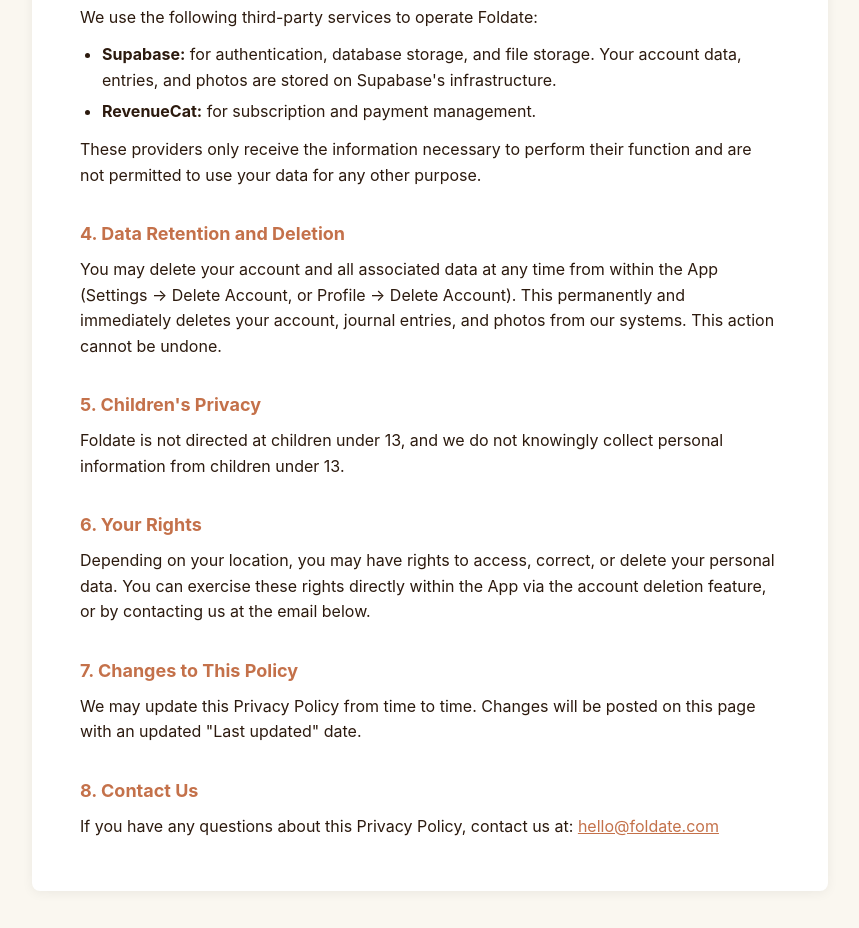
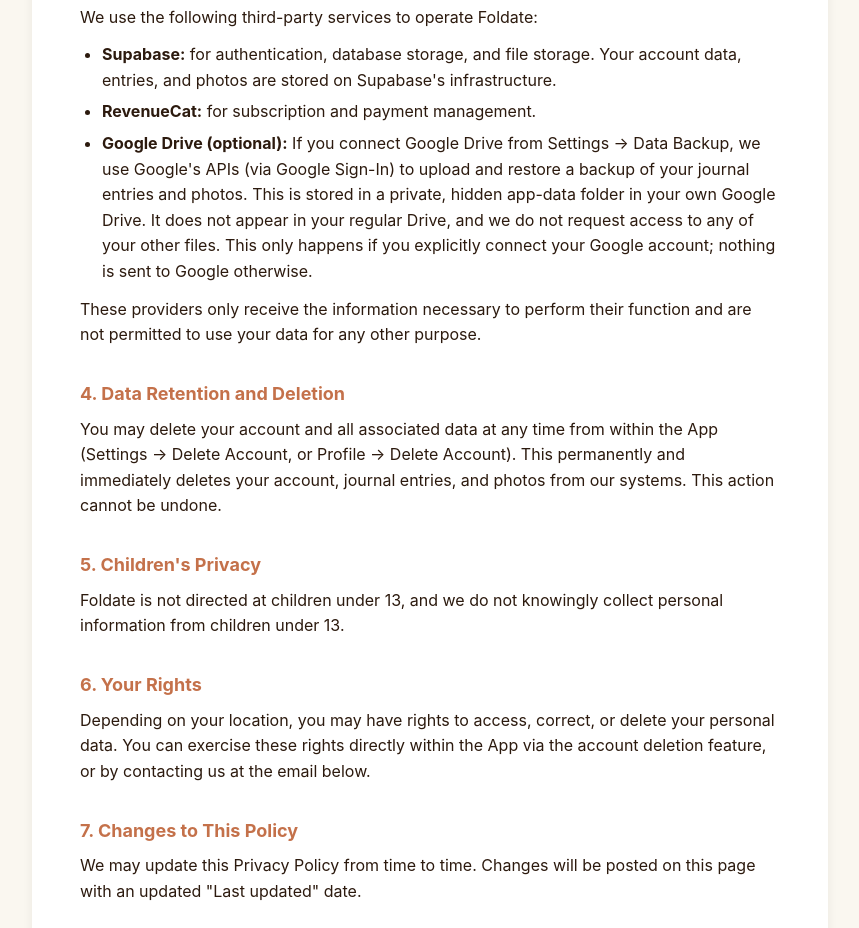
Before and after one commit to foldate/foldate-legal, a plain HTML site: page privacy-policy.html in a window 1280 px wide. Shown: the part 786-1714 px from the top of the page, without its empty margins (210-1069 px from the left). Drawn offline with Linux system fonts and the light colour scheme.

Commit message:
Add Google Drive backup information to privacy policy

```diff
--- a/privacy-policy.html
+++ b/privacy-policy.html
@@ -77,6 +77,7 @@
   <ul>
     <li><strong>Supabase:</strong> for authentication, database storage, and file storage. Your account data, entries, and photos are stored on Supabase's infrastructure.</li>
     <li><strong>RevenueCat:</strong> for subscription and payment management.</li>
+    <li><strong>Google Drive (optional):</strong> If you connect Google Drive from Settings &rarr; Data Backup, we use Google's APIs (via Google Sign-In) to upload and restore a backup of your journal entries and photos. This is stored in a private, hidden app-data folder in your own Google Drive. It does not appear in your regular Drive, and we do not request access to any of your other files. This only happens if you explicitly connect your Google account; nothing is sent to Google otherwise.</li>
   </ul>
   <p>These providers only receive the information necessary to perform their function and are not permitted to use your data for any other purpose.</p>
 
```
